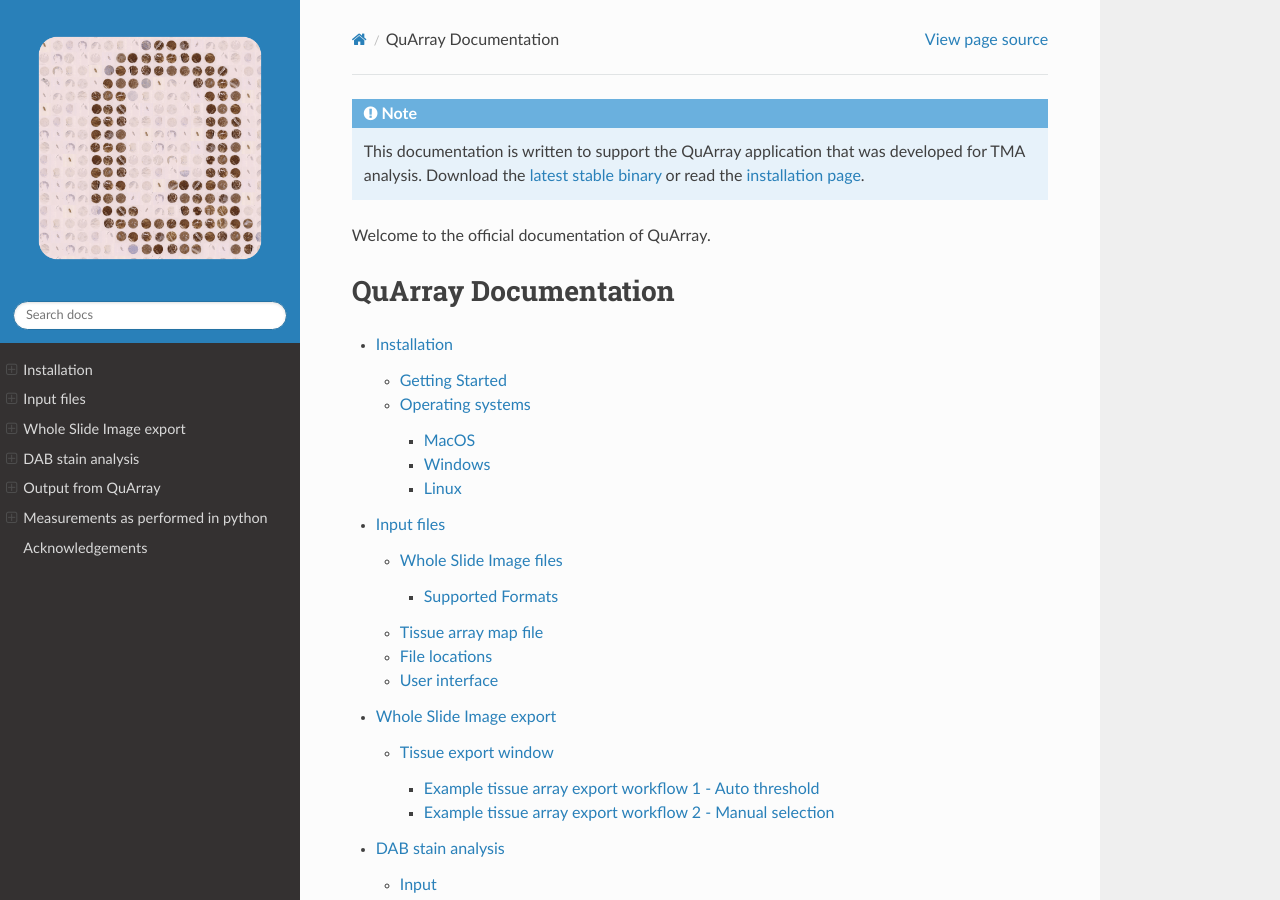
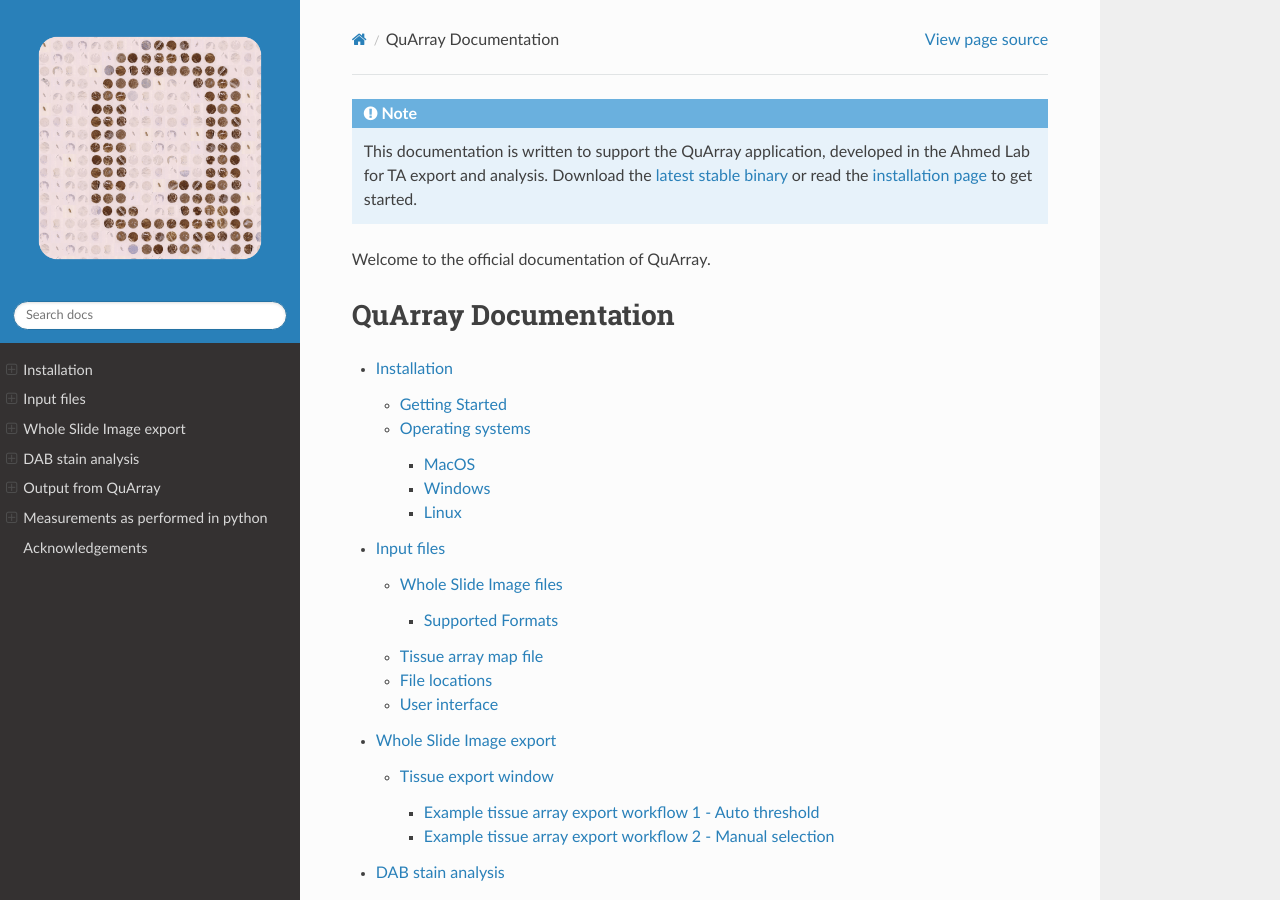
Before and after one commit to c-arthurs/QuArray, a Sphinx documentation site: the page built from docs/index.rst, in a window 1280 px wide and 900 px high. Built offline with Sphinx 7.4.7 and the Read the Docs theme 2.0.0, drawn with Linux system fonts in a browser that asks for light colours.

Commit message:
AA documentation update

```diff
--- a/docs/Acknowledgements.rst
+++ b/docs/Acknowledgements.rst
@@ -15,3 +13,5 @@ They are listed in no particular order below
 :qdarkgraystyle: https://github.com/mstuttgart/qdarkgraystyle
 :qimage2ndarray: https://github.com/hmeine/qimage2ndarray
 :Pillow: https://pillow.readthedocs.io/en/stable/index.html
+
+We are grateful to all of the pathologists and scientists who provided tissue, staining, or helped to test this program.
--- a/docs/DAB stain analysis.rst
+++ b/docs/DAB stain analysis.rst
@@ -5,7 +5,7 @@ DAB stain analysis
 ******************
 
 QuArray provides the option to analyse DAB staining in exported TA images. Below is a video detailing the workflow to be
-applied to images that have been exported from the :ref:`TA export window <Export_page>`.
+applied to images that have been exported from the :ref:`TA export window<Export_page>`.
 There is a detailed breakdown of each window and button :ref:`below<threshold_selector_window>`.
 
 
@@ -19,7 +19,7 @@ There is a detailed breakdown of each window and button :ref:`below<threshold_se
 Input
 #####
 
-The user selects a threshold using the :ref:`threshold selector window <threshold_selector_window>`
+The user selects a threshold using the :ref:`threshold selector window<threshold_selector_window>`
 . The analysis is then applied to any PNG file in a given directory.
 
 .. _threshold_selector_window:
@@ -31,7 +31,7 @@ To view the *threshold selector window* select the threshold button from the mai
 appear.
 
 There is also an option to select the file path of the PNG files. Please see
-:ref:`measurements page <Measurements_page>`.
+:ref:`measurements page<Measurements_page>`.
 
 .. image:: images/Threshold_selector_screen.png
 
--- a/docs/index.rst
+++ b/docs/index.rst
@@ -1,9 +1,10 @@
 .. only:: not i18n
 
   .. note::
-     This documentation is written to support the QuArray application that was developed for TMA analysis.
+     This documentation is written to support the QuArray application, developed in the Ahmed Lab for TA export
+     and analysis.
      Download the `latest stable binary <https://github.com/c-arthurs/QuArray/releases>`_ or read the
-     :ref:`installation page <installation_page>`.
+     :ref:`installation page <installation_page>` to get started.
 
 Welcome to the official documentation of QuArray.
 
@@ -35,6 +36,6 @@ Quick start guide
 #. Download the `latest stable binary <https://github.com/c-arthurs/QuArray/releases>`_
 #. Run the program and either:
 
-   * :ref:`Export tissue cores <Export_page>` from a TMA
+   * :ref:`Export tissue cores<Export_page>` from a TMA
 
-   * :ref:`Analyse DAB expression <DAB_page>` in the exported images
+   * :ref:`Analyse DAB expression<DAB_page>` in the exported images
```
Also changed, not shown: other parts of docs/Acknowledgements.rst (+1 -3 lines).
